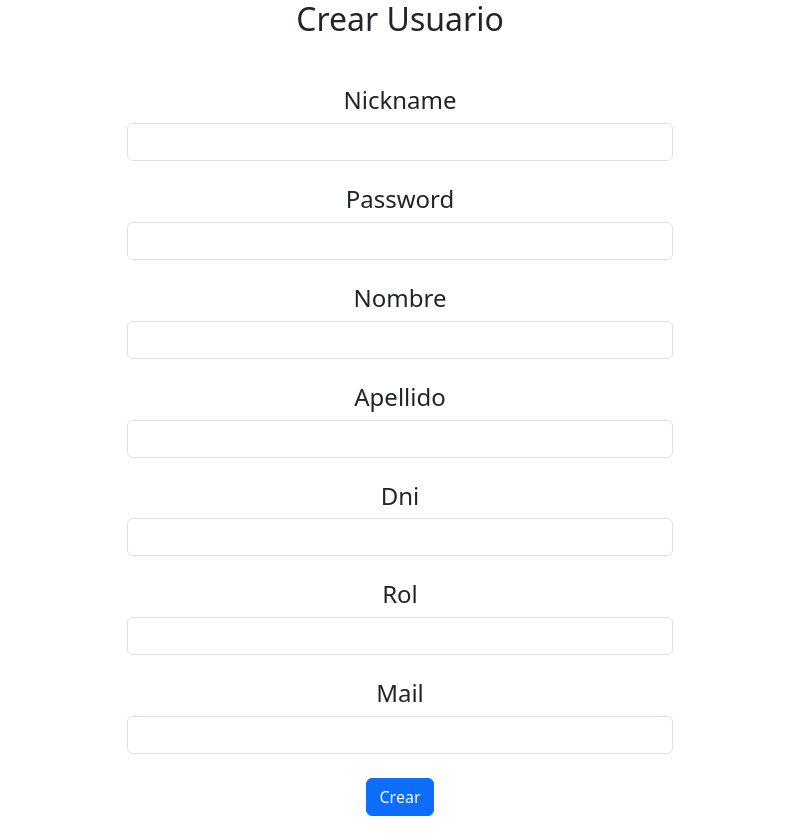
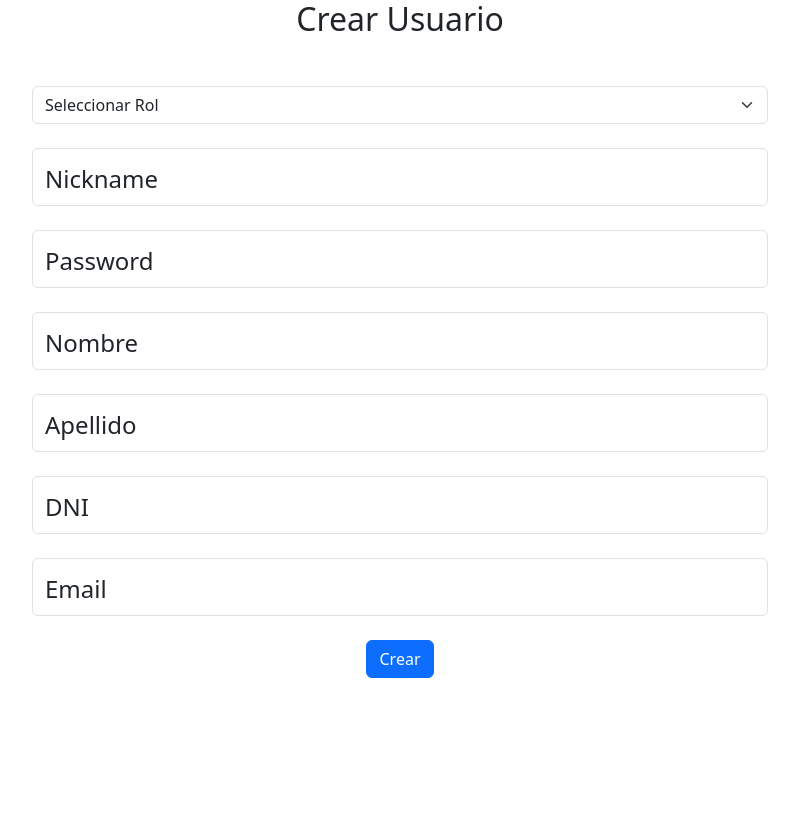
Before and after one commit to santacruzandres1/Integrador-SIlicon, a React (Create React App) app in the folder Frontend/grading-system/: page /crearUsuario in a window 1280 px wide. Shown: the whole page, without its empty margins (240-1039 px from the left). After the commit the page ends 800 px from the top, so only its background shows below. Built offline with nearby package versions, Linux system fonts and the light colour scheme.

Commit message:
Mejora en accesibilidad, restriccion de ingreso de dato segun tipo de dato, adicion de placeholder al formulario. Otras mejoras visuales

```diff
--- a/Frontend/grading-system/src/components/formCrear/formCrearUsuario.js
+++ b/Frontend/grading-system/src/components/formCrear/formCrearUsuario.js
@@ -1,17 +1,15 @@
 import React, { useState } from 'react';
-
-
 
 
 const FormCrearUsuario = () => {
 
+  const [rol, setRol] = useState('');
   const [Nickname, setNickname] = useState('');
   const [password, setPassword] = useState('');
+  const [FirstName, setFirstName] = useState('');
+  const [LastName, setLastName] = useState('');
   const [dni, setDni] = useState('');
-  const [nombre, setNombre] = useState('');
-  const [apellido, setApeliido] = useState('');
-  const [mail, setMail] = useState('');
-  const [rol, setRol] = useState('');
+  const [Email, setEmail] = useState('');
 
 
 
@@ -19,114 +17,136 @@ const FormCrearUsuario = () => {
 
   const handleSubmit = (e) => {
     e.preventDefault();
-
-
-
+    alert('Usuario creado con exito');
+   /* const data = { Nickname, password, dni, FirstName, LastName, Email, rol };
+    console.log(data);
+    fetch('http://localhost:3001/api/usuarios', {
+      method: 'POST',
+      headers: { 'Content-Type': 'application/json' },
+      body: JSON.stringify(data),
+    });
+ */
   };
 
 
   return (
     <>
-
       <div className='container text-center'><h2 >Crear Usuario</h2></div>
       <div className="container mt-5">
         <div className="row justify-content-center">
-          <div className="col-md-6">
+          <div className="col-md-8">
 
             <form onSubmit={handleSubmit}>
             <div className="form-group">
-                <label htmlFor="nickname"><h4>Nickname</h4></label>
+                <select
+                 className="form-select"
+                 id="rol"
+                name="rol"
+                  value={rol}
+                  placeholder='Rol'
+                 aria-label="Default select example"
+                 onChange={(e) => setRol(e.target.value)}
+                 required
+                 >
+              <option selected value="" disabled><h4>Seleccionar Rol</h4></option>
+              <option value="1">Administrador</option>
+              <option value="2">Alumno</option>
+              <option value="3">Profesor</option>
+
+            </select>
+              </div>
+           <br/>
+              <div className="form-floating">
                 <input
-                  type="Nickname"
-                  id="Nickname"
+                  type="text"
                   className="form-control"
+                  id="floatingNickname"
+                  placeholder='Nickname'
                   value={Nickname}
                   onChange={(e) => setNickname(e.target.value)}
                   required
                 />
+                <label htmlFor="Nickname"><h4>Nickname</h4></label>
               </div>
-              <br></br>
-
-              <div className="form-group">
-                <label htmlFor="password"><h4>Password</h4></label>
+              <br/>
+              <div className="form-floating">
                 <input
-
                   type="password"
-                  id="password"
                   className="form-control"
+                  id="floatingPassword"
+                  placeholder='Password'
                   value={password}
                   onChange={(e) => setPassword(e.target.value)}
                   required
                 />
+                <label htmlFor="floatingPassword"><h4>Password</h4></label>
+              </div>
+              <br/>
+              <div className="form-floating">
+                <input
+                  type="text"
+                  className="form-control"
+                  id="floatingFirstName"
+                  name='FirstName'
+                  placeholder='Nombre'
+                  value={FirstName}
+                  onChange={(e) => setFirstName(e.target.value)}
+                  required
+                />
+                <label htmlFor="floatingFisrtName"><h4>Nombre</h4></label>
               </div>
               <br></br>
 
-              <div className="form-group">
-                <label htmlFor="nombre"><h4>Nombre</h4></label>
+              <div className="form-floating">
                 <input
-                  type="Nombre"
-                  id="Nombre"
-                  name='Nombre'
+                  type="text"
+                  id="floatingLastName"
                   className="form-control"
-                  value={nombre}
-                  onChange={(e) => setNombre(e.target.value)}
+                  name='LastName'
+                  value={LastName}
+                  placeholder='Apellido'
+                  onChange={(e) => setLastName(e.target.value)}
                   required
                 />
+                <label htmlFor="floatingLastName"><h4>Apellido</h4></label>
               </div>
               <br></br>
 
-              <div className="form-group">
-                <label htmlFor="apellido"><h4>Apellido</h4></label>
+              <div className="form-floating">
                     <input
-                  type="apellido"
-                  id="apellido"
-                  name='apellido'
+                      type="text"
+                      id="floatingDni"
                       className="form-control"
-                  value={apellido}
-                  onChange={(e) => setApeliido(e.target.value)}
+                      name="dni"
+                      value={dni}
+                      placeholder='DNI'
+                      onChange={(e) => {
+                        //Esto es una una expresión regular para permitir solo numeros
+                        const input = e.target.value;
+                        const regex = /^[0-9]*$/; // <-- Expresión regular que acepta solo numeros
+                        if (regex.test(input)) {
+                          setDni(input); // Solo actualiza el estado si es un número válido
+                        }
+                      }}
                       required
                     />
+                      <label htmlFor="floatingDni"><h4>DNI</h4></label>
                 </div>
+
               <br></br>
 
-              <div className="form-group">
-                <label htmlFor="dni"><h4>Dni</h4></label>
+              <div className="form-floating">
                 <input
-                  type="dni"
-                  id="dni"
-                  name='dni'
+                  type="email"
                   className="form-control"
-                  value={dni}
-                  onChange={(e) => setDni(e.target.value)}
+                  id="floatingEmail"
+                  name='email'
+                  value={Email}
+                  placeholder='Email'
+                  onChange={(e) => setEmail(e.target.value)}
                   required
                 />
-              </div>
-              <br></br>
-              <div className="form-group">
-                <label htmlFor="rol"><h4>Rol</h4></label>
-                <input
-                  type="rol"
-                  id="rol"
-                  name='rol'
-                  className="form-control"
-                  value={rol}
-                  onChange={(e) => setRol(e.target.value)}
-                  required
-                />
-              </div>
-              <br></br>
-
-              <div className="form-group">
-                <label htmlFor="mail"><h4>Mail</h4></label>
-                <input
-                  type="mail"
-                  id="mail"
-                  name='mail'
-                  className="form-control"
-                  value={mail}
-                  onChange={(e) => setMail(e.target.value)}
-                  required
-                />
+                <label htmlFor="floatingEmail"><h4>Email</h4></label>
               </div>
               <br></br>
 
--- a/Frontend/grading-system/src/useFetch.js
+++ b/Frontend/grading-system/src/useFetch.js
@@ -1,4 +1,5 @@
 import { useState, useEffect } from 'react';
+
 
 export function useFetch(url) {
   const [data, setData] = useState([]);
```
Lines whose indentation alone changed are shown as unchanged.
